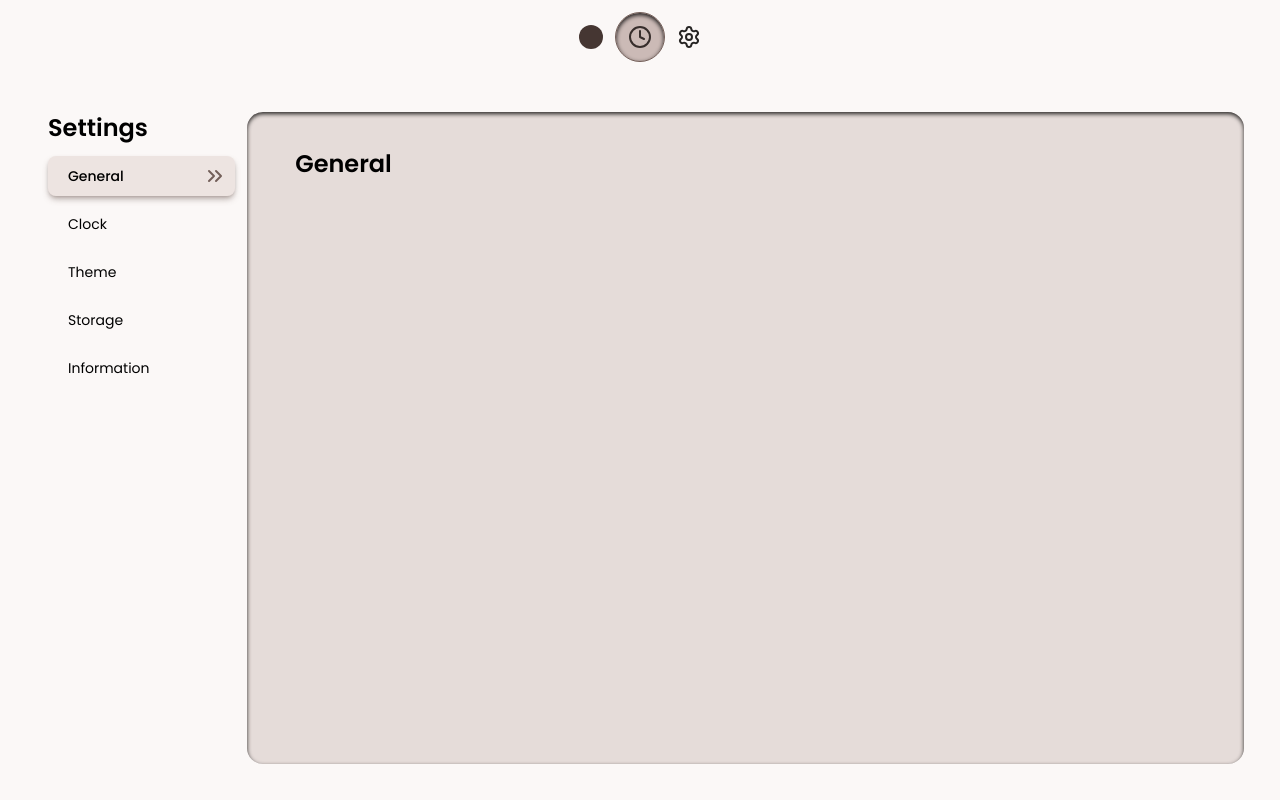
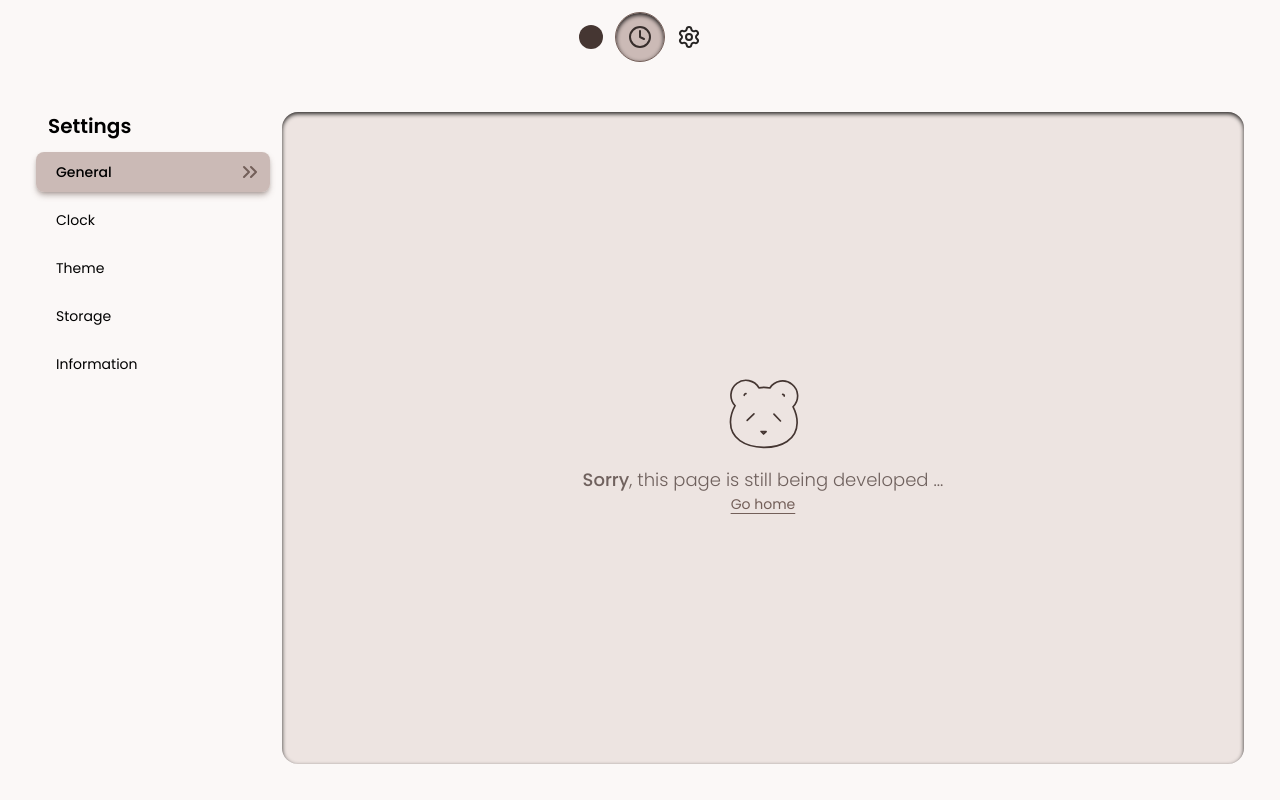
Before and after one commit to plwtx/chai.study, a React (Vite) app: page /settings in a window 1280 px wide. Built offline with nearby package versions, Linux system fonts and the light colour scheme; a web font is replaced by a local one; what @toolwind/corner-shape would draw is missing.

Commit message:
UI: Settings page error handling.

```diff
--- /dev/null
+++ b/src/features/settings/components/settings-error.tsx
@@ -0,0 +1,41 @@
+import { Panda } from "lucide-react";
+import { motion } from "framer-motion";
+import { Link } from "react-router";
+
+function AnimatedPanda() {
+  return (
+    <motion.div
+      animate={{ rotate: [-15, 15, -15] }}
+      transition={{
+        repeat: Infinity,
+        duration: 2,
+        ease: "easeInOut",
+      }}
+      className="inline-block origin-bottom"
+    >
+      <Panda className="stroke-brown-600 m-3 size-20 stroke-[0.5px]" />
+    </motion.div>
+  );
+}
+export default function Settings() {
+  return (
+    <>
+      <div className="font-poppins h-full w-full">
+        <div className="flex h-full w-full flex-col items-center justify-center">
+          {/* Title */}
+          <AnimatedPanda />
+          <h1 className="font-poppins text-brown-600/75 px-3 text-lg font-light">
+            <span className="font-medium">Sorry</span>, this page is still being
+            developed ...
+          </h1>
+          <Link
+            to="/"
+            className="text-brown-500 hover:text-brown-700 text-sm underline underline-offset-4 transition-colors"
+          >
+            Go home
+          </Link>
+        </div>
+      </div>
+    </>
+  );
+}
--- a/src/features/settings/components/settings-general.tsx
+++ b/src/features/settings/components/settings-general.tsx
@@ -1,10 +1,9 @@
-export default function Settings() {
+import Error from "./settings-error";
+
+export default function General() {
   return (
     <>
-      <div className="font-poppins h-full w-full p-9">
-        {/* Title */}
-        <h1 className="font-poppins px-3 text-2xl font-semibold">General</h1>
-      </div>
+      <Error />
     </>
   );
 }
--- a/src/features/settings/components/settings-information.tsx
+++ b/src/features/settings/components/settings-information.tsx
@@ -1,10 +1,9 @@
-export default function Settings() {
+import Error from "./settings-error";
+
+export default function Information() {
   return (
     <>
-      <div className="font-poppins h-full w-full p-9">
-        {/* Title */}
-        <h1 className="font-poppins px-3 text-2xl font-semibold">Information</h1>
-      </div>
+      <Error />
     </>
   );
 }
--- a/src/features/settings/components/settings-nav.tsx
+++ b/src/features/settings/components/settings-nav.tsx
@@ -18,9 +18,9 @@ export default function SettingsNav({
   onSelect,
 }: SettingsNavProps) {
   return (
-    <aside className="w-64" aria-label="Settings category selection sidebar.">
-      <h1 className="font-poppins px-3 text-2xl font-semibold">Settings</h1>
-      <ul className="my-3 flex w-full flex-col gap-2 px-3 text-sm font-normal">
+    <aside className="w-78" aria-label="Settings category selection sidebar.">
+      <h1 className="font-poppins px-3 text-xl font-semibold">Settings</h1>
+      <ul className="my-3 flex w-full flex-col gap-2 pr-3 text-sm font-normal">
         {categories.map((category) => {
           const isActive = category.id === activeId;
           return (
@@ -28,18 +28,18 @@ export default function SettingsNav({
               key={category.id}
               onClick={() => onSelect(category.id)}
               className={cn(
-                "flex items-center rounded-lg p-2 pl-5",
+                "flex items-center justify-between rounded-lg p-2 pl-5 transition-transform active:scale-95",
                 isActive
-                  ? "bg-brown-200/45 shadow-brown-500/45 justify-between font-medium shadow-md"
-                  : "hover:bg-brown-100/75 group cursor-pointer justify-start",
+                  ? "bg-brown-300/75 shadow-brown-500/45 font-medium shadow-md"
+                  : "hover:bg-brown-100/75 group cursor-pointer"
               )}
             >
-              {category.name}
+              <span className="select-none">{category.name}</span>
               <span
                 className={cn(
-                  "text-brown-500",
+                  "text-brown-500 translate-x-0 opacity-100 transition-all duration-300",
                   !isActive &&
-                    "z-0 -translate-x-9 pl-3 opacity-0 transition-all duration-300 ease-in-out group-hover:translate-x-0 group-hover:opacity-100",
+                    "z-0 -translate-x-3 opacity-0 group-hover:opacity-45"
                 )}
               >
                 <ChevronsRight />
--- a/src/features/settings/index.tsx
+++ b/src/features/settings/index.tsx
@@ -37,7 +37,7 @@ export default function Settings() {
               activeId={activeId}
               onSelect={setActiveId}
             />
-            <main className="bg-brown-300/35 shadow-brown-800 h-full w-full overflow-hidden rounded-2xl shadow-inner">
+            <main className="bg-brown-200/45 shadow-brown-800 h-full w-full overflow-hidden rounded-2xl p-6 shadow-inner">
               <AnimatePresence mode="wait">
                 <motion.div
                   key={activeId}
--- /dev/null
+++ b/src/router/ErrorBoundary.tsx
@@ -0,0 +1,25 @@
+import { useRouteError, isRouteErrorResponse, Link } from "react-router";
+
+export default function ErrorBoundary() {
+  const error = useRouteError();
+  const is404 = isRouteErrorResponse(error) && error.status === 404;
+
+  return (
+    <div className="bg-brown-50 font-poppins flex h-screen w-full flex-col items-center justify-center gap-4">
+      <p className="text-brown-400 text-6xl font-semibold">
+        {is404 ? "404 ;-;" : "Oops"}
+      </p>
+      <p className="text-brown-600 text-base">
+        {is404
+          ? "Ooooops this page doesn't exist."
+          : " ;-; Something went wrong."}
+      </p>
+      <Link
+        to="/"
+        className="text-brown-500 hover:text-brown-700 text-sm underline underline-offset-4 transition-colors"
+      >
+        Go home
+      </Link>
+    </div>
+  );
+}
--- a/src/router/index.tsx
+++ b/src/router/index.tsx
@@ -1,10 +1,12 @@
 import { createBrowserRouter } from "react-router";
 import RootLayout from "./RootLayout";
+import ErrorBoundary from "./ErrorBoundary";
 
 export const router = createBrowserRouter([
   {
     path: "/",
     element: <RootLayout />,
+    errorElement: <ErrorBoundary />,
     children: [
       { index: true, element: null },
       { path: "tasks", element: null },
```
